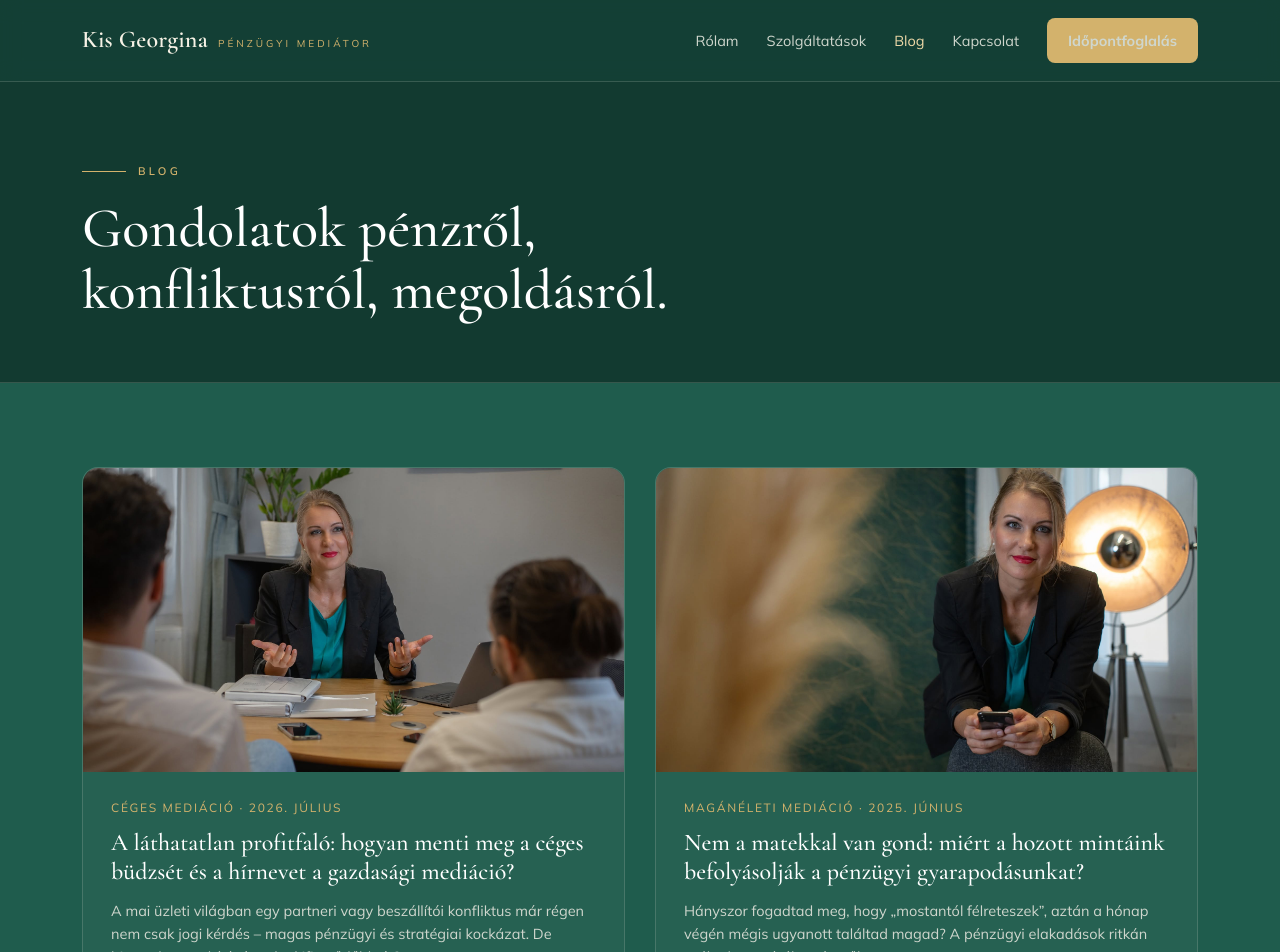
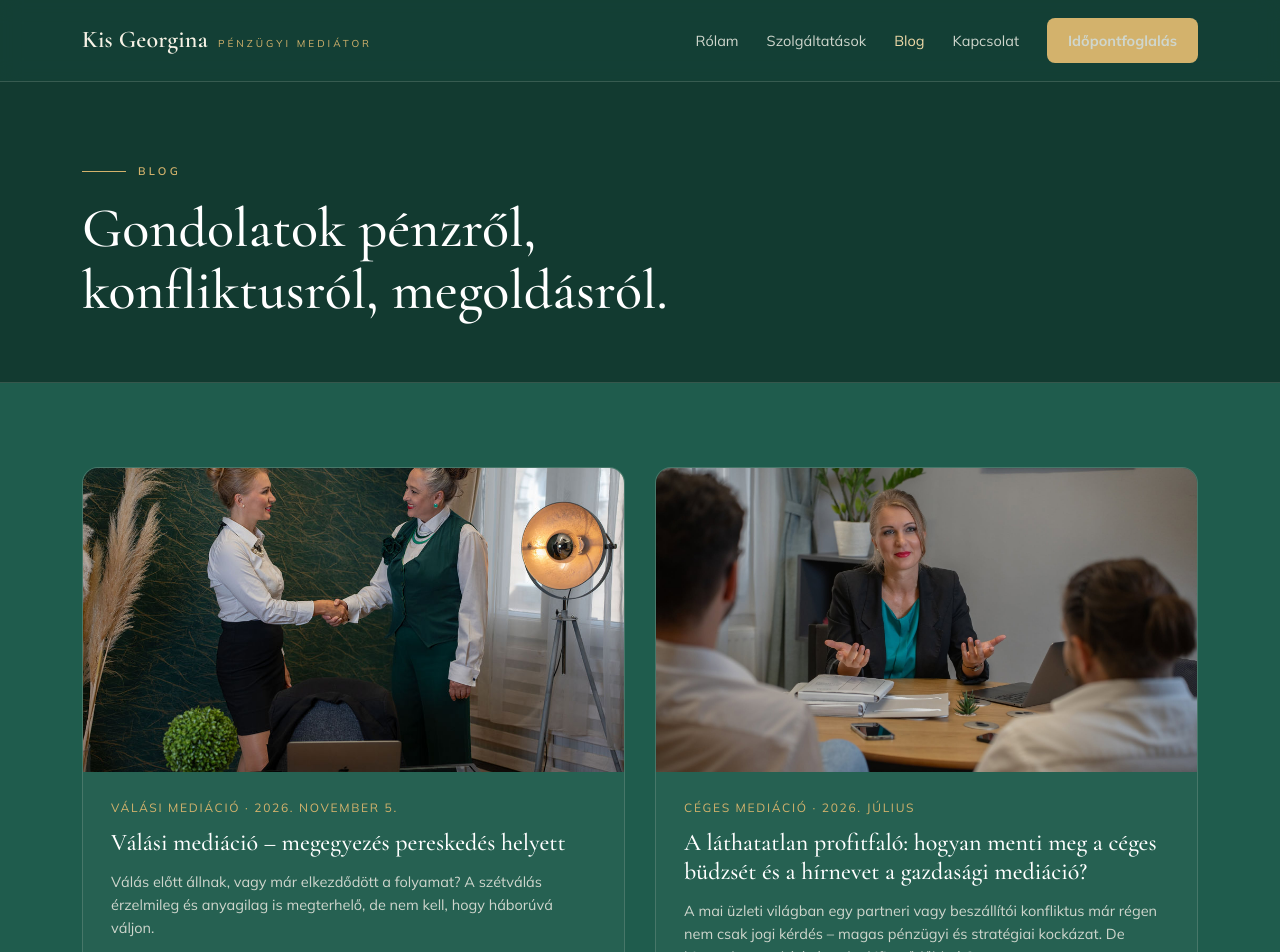
Before and after one commit to gincsikeg/mediator, a React (Vite) app: page /blog in a window 1280 px wide. Shown: the top 952 px of the page. Built offline with nearby package versions, Linux system fonts and the light colour scheme.

Commit message:
Új blogbejegyzés: Válási mediáció – megegyezés pereskedés helyett

```diff
--- a/src/data/posts.js
+++ b/src/data/posts.js
@@ -1,5 +1,34 @@
 // Blogbejegyzések. A "body" blokkok tömbje: {type: 'p' | 'h' | 'ul', ...}
 export const posts = [
+  {
+    slug: 'valasi-mediacio-megegyezes-pereskedes-helyett',
+    title: 'Válási mediáció – megegyezés pereskedés helyett',
+    date: '2026. november 5.',
+    category: 'Válási mediáció',
+    lead:
+      'Válás előtt állnak, vagy már elkezdődött a folyamat? A szétválás érzelmileg és anyagilag is megterhelő, de nem kell, hogy háborúvá váljon.',
+    image: 'gina-kezfogas.jpg',
+    body: [
+      { type: 'p', text: 'A mediáció során egy semleges, pártatlan közvetítő támogatja Önöket abban, hogy saját maguk alakítsák ki a közös megállapodást, nyugodt és biztonságos keretek között.' },
+      { type: 'h', text: 'Miben támogat a mediáció?' },
+      { type: 'ul', items: [
+        'a gyermekek elhelyezése, a kapcsolattartás és a gyermektartás rendezése',
+        'a közös vagyon megosztása (ingatlan, megtakarítások, vállalkozás)',
+        'hitelek, tartozások és egyéb pénzügyi kötelezettségek rendezése',
+        'a jövőbeli együttműködés kereteinek kialakítása',
+      ] },
+      { type: 'h', text: 'Miért érdemes a mediációt választani?' },
+      { type: 'ul', items: [
+        'Gyorsabb és olcsóbb, mint egy hosszan elhúzódó bírósági eljárás',
+        'Bizalmas: ami a mediáción elhangzik, az ott is marad',
+        'Önök döntenek: a megállapodást nem kívülálló hozza meg, hanem Önök',
+        'A gyermekek érdekét szolgálja, mert csökkenti a konfliktust',
+        'Pénzügyi szakértelem: pénzügyi végzettségű mediátorként a vagyoni és anyagi kérdésekben is szakszerű, átlátható támogatást nyújtok',
+      ] },
+      { type: 'p', text: 'Az első konzultáció során megismerhetik a folyamatot, és eldönthetik, hogy Önöknek megfelelő-e ez az út.' },
+      { type: 'p', text: 'Hívjanak bizalommal: +36706389702' },
+    ],
+  },
   {
     slug: 'lathatatlan-profitfalo-gazdasagi-mediacio',
     title:
```
